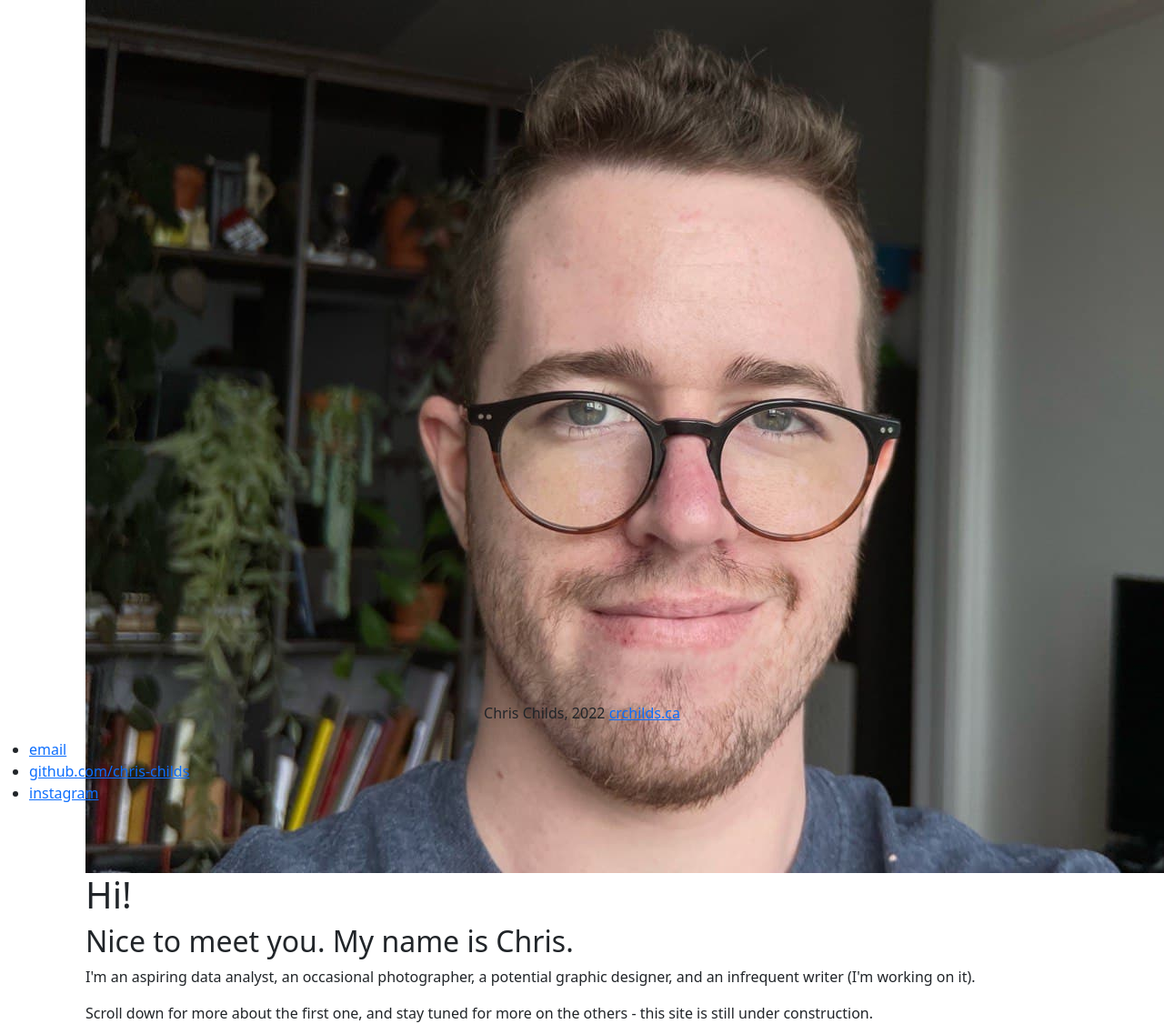
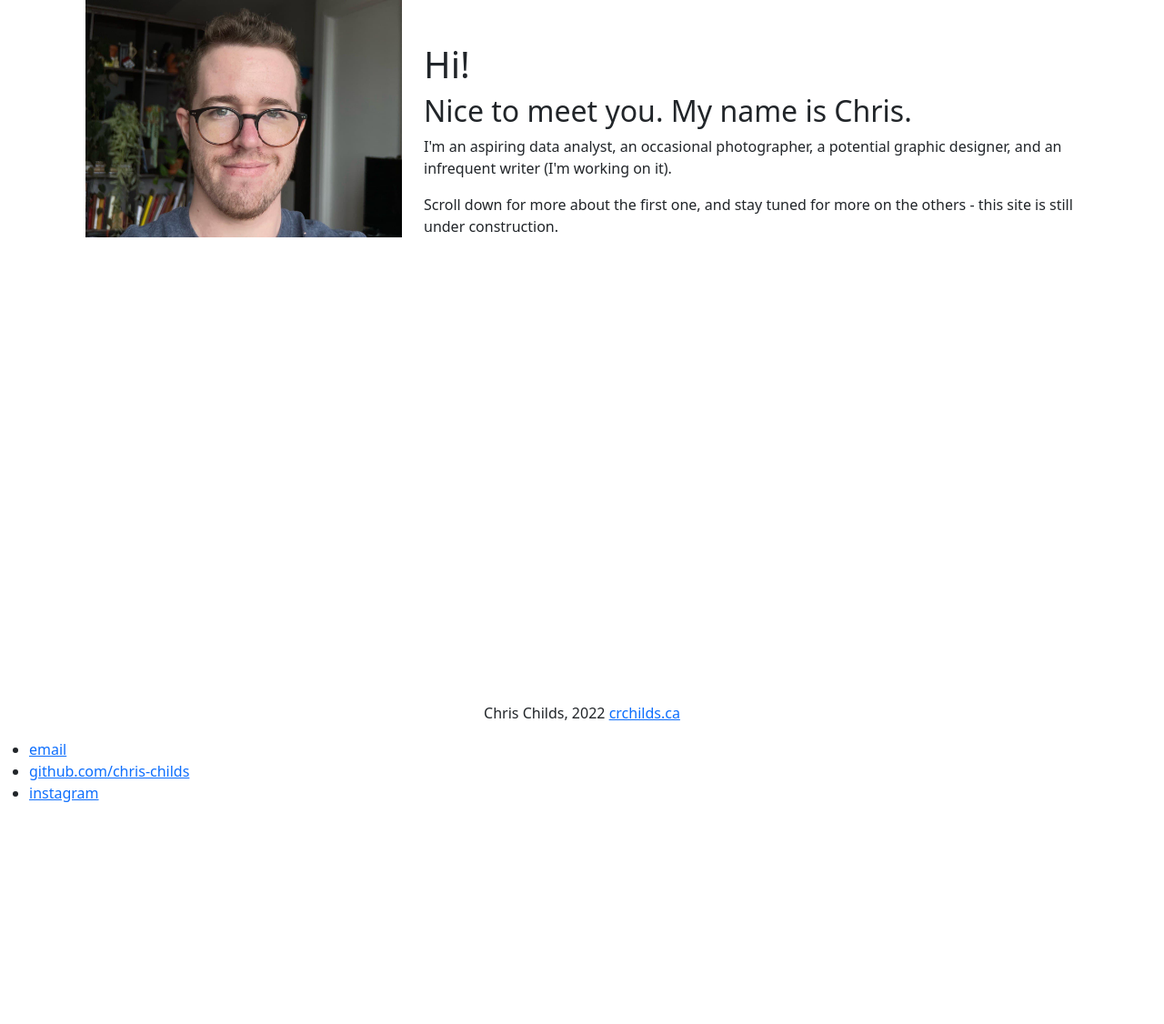
Before and after one commit to chris-childs/chris-childs.github.io, a Jekyll site: the page built from index.html, in a window 1280 px wide. Shown: the whole page at 91% size. Built offline with Jekyll 4.4.1, drawn with Linux system fonts in a browser that asks for light colours; after the commit the page ends 900 px from its top, so only the background shows below that.

Commit message:
deffo less face

```diff
--- a/index.html
+++ b/index.html
@@ -7,11 +7,11 @@ title: Chris Childs
 
 <div class="container">
 	<div class="row">
-	  <div class="align-self-start">
+	  <div class="col-4">
 		<img
 	      src="/Photography/Gallery/face.jpg"
 	      alt="There's going to be picture of my face here."
-		  max-width: 50%
+		  class = "img-fluid"
 	    />
 	  </div>
 	  <div class="col align-self-end">
```
